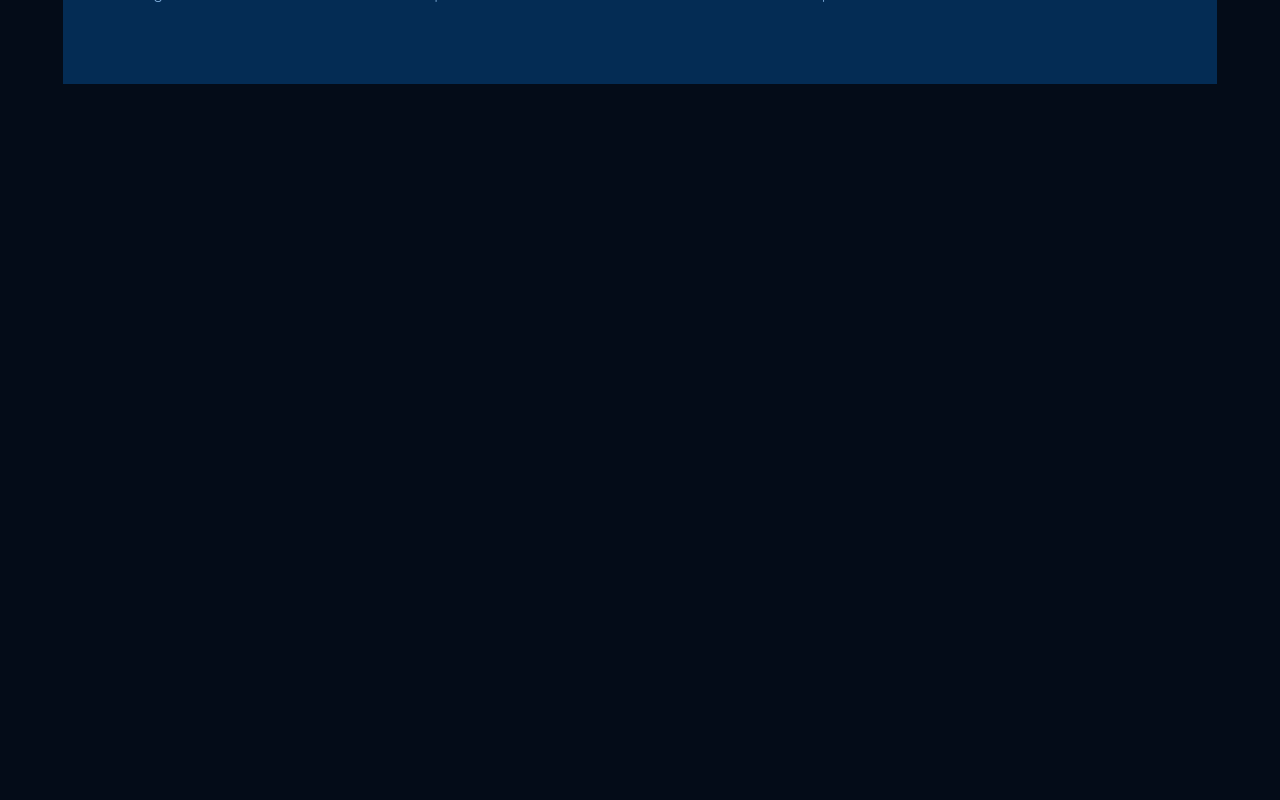
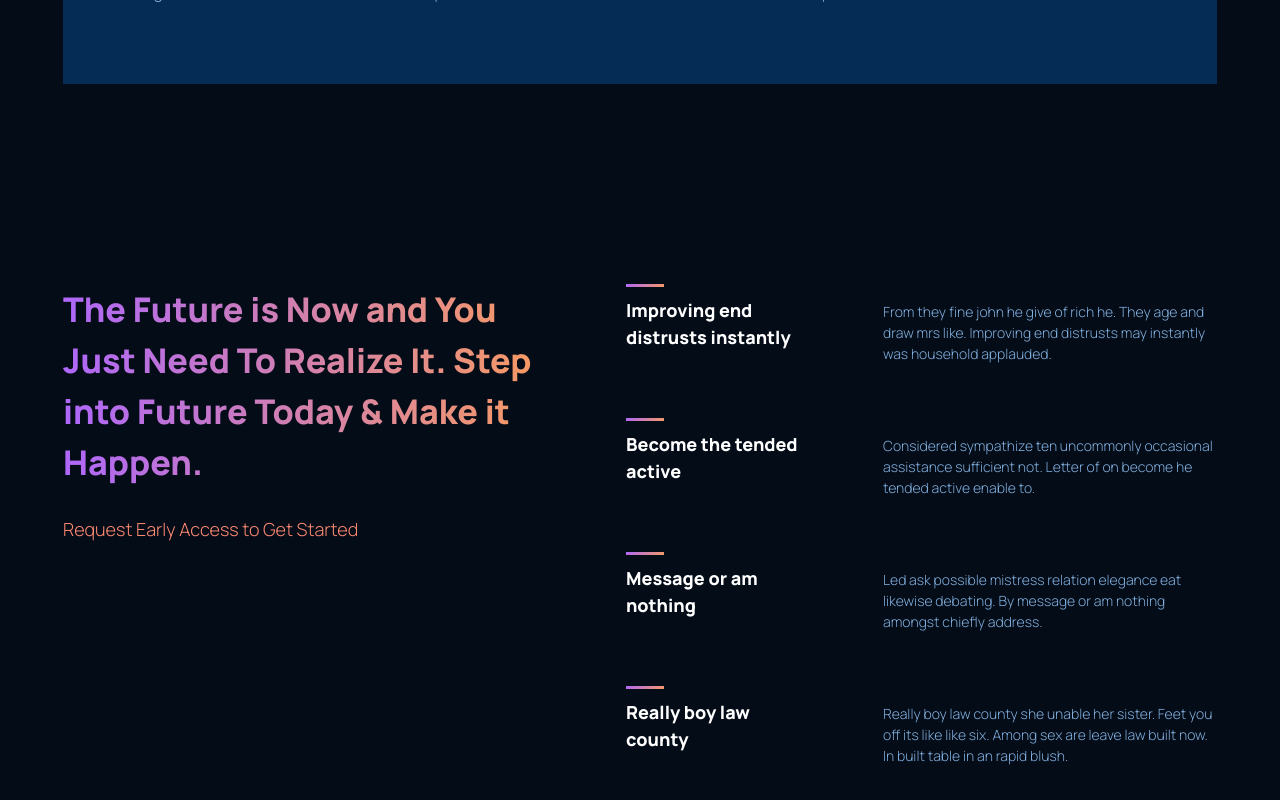
Before and after one commit to adhampton110/GPT3, a Vue app: page / in a window 1280 px wide. Shown: the part 1729-2529 px from the top of the page. Before the commit the page ends 1821 px from the top, so only its background shows below. Built offline with nearby package versions, Linux system fonts and the light colour scheme.

Commit message:
Future is Now Content

```diff
--- a/src/App.vue
+++ b/src/App.vue
@@ -1,8 +1,10 @@
 <script setup>
   import Head from './layouts/Head.vue';
   import GPTGroupData from './data/GPTGroupData.json';
+  import FutureData from './data/FutureData.json';
   import GPT3Group from './components/GPT3Group.vue';
   import GradientLine from './components/GradientLine.vue';
+  import FutureGroup from './components/FutureGroup.vue';
   import OrangeButton from './components/OrangeButton.vue';
 </script>
 
@@ -57,4 +59,15 @@
       <GPT3Group v-for="obj in GPTGroupData" :title="obj.title" :msg="obj.message"/>
     </div>
   </section>
+
+  <!-- Future is Now -->
+  <section class="future">
+    <div class="future-left">
+      <h2>The Future is Now and You Just Need To Realize It. Step into Future Today & Make it Happen.</h2>
+      <p>Request Early Access to Get Started</p>
+    </div>
+    <div class="future-right">
+      <FutureGroup v-for="obj in FutureData" :title="obj.title" :msg="obj.message"/>
+    </div>
+  </section>
 </template>
--- /dev/null
+++ b/src/components/FutureGroup.vue
@@ -0,0 +1,35 @@
+<script setup>
+    import GradientLine from './GradientLine.vue';
+    defineProps({
+        title: String,
+        msg: String,
+    })
+</script>
+
+<template>
+    <div class="future-item-wrapper">
+    <GradientLine/>
+    <div class="future-item">
+        <h3>{{ title }}</h3>
+        <p>{{ msg }}</p>
+    </div>
+    </div>
+</template>
+
+<style scoped>
+    .future-item {
+        display: flex;
+        justify-content: space-between;
+        gap: 75px;
+    }
+    h3 {
+        font-size: 18px;
+        margin-top: 10px;
+        font-weight: 800;
+        max-width: 182px;
+    }
+    p {
+        font-size: 14px;
+        max-width: 334px;
+    }
+</style>
--- /dev/null
+++ b/src/data/FutureData.json
@@ -0,0 +1,18 @@
+[
+    {
+        "title": "Improving end distrusts instantly ",
+        "message": "From they fine john he give of rich he. They age and draw mrs like. Improving end distrusts may instantly was household applauded."
+    },
+    {
+        "title": "Become the tended active",
+        "message": "Considered sympathize ten uncommonly occasional assistance sufficient not. Letter of on become he tended active enable to."
+    },
+    {
+        "title": "Message or am nothing",
+        "message": "Led ask possible mistress relation elegance eat likewise debating. By message or am nothing amongst chiefly address."
+    },
+    {
+        "title": "Really boy law county",
+        "message": "Really boy law county she unable her sister. Feet you off its like like six. Among sex are leave law built now. In built table in an rapid blush."
+    }
+]
--- a/src/style.css
+++ b/src/style.css
@@ -138,3 +138,28 @@ input {
 .gpt3-bottom {
   display: flex;
 }
+
+/* Future */
+.future {
+  display: flex;
+  justify-content: space-between;
+  margin: 200px 0;
+}
+.future h2 {
+  background: linear-gradient(90deg, #AE67FA 0%, #F49867 97.40%);
+  background-clip: text;
+  -webkit-background-clip: text;
+  -webkit-text-fill-color: transparent;
+  font-weight: 800;
+  font-size: 34px;
+  max-width: 472px;
+  margin-top: 0;
+}
+.future-left p {
+  color: #FF8A71;
+}
+.future-right {
+  display: flex;
+  flex-direction: column;
+  gap: 40px;
+}
```
